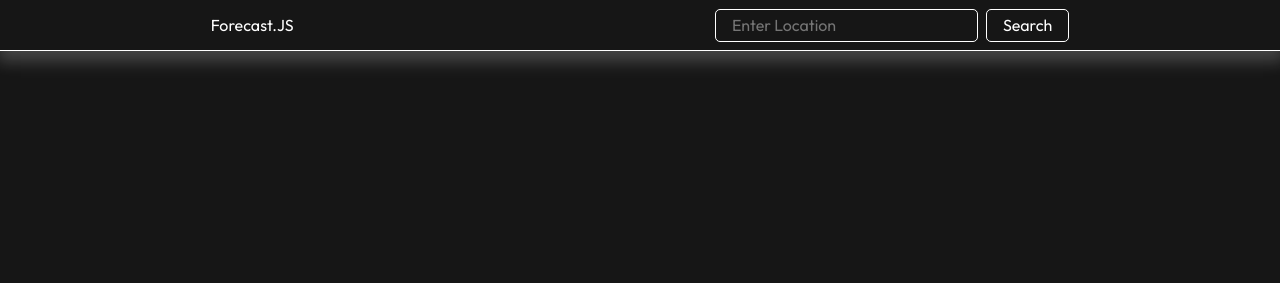
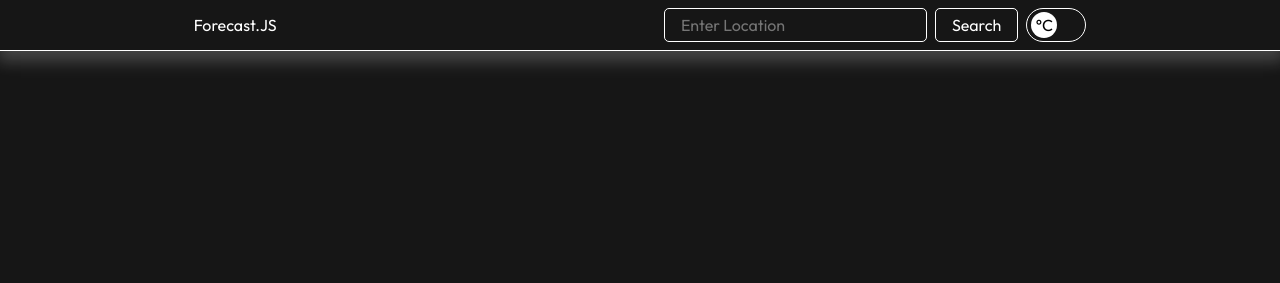
Before and after one commit to KARDT89/WeatherApp, a website built with webpack: page src/template.html in a window 1280 px wide. Shown: the top 283 px of the page. Built offline with nearby package versions, Linux system fonts and the light colour scheme; no server answers.

Commit message:
add: celcius to farenheit slider and logic

```diff
--- a/src/index.js
+++ b/src/index.js
@@ -1,5 +1,6 @@
 import './styles.css';
 import './uiController.js';
+import "./switch.css"
 
 document.addEventListener('DOMContentLoaded', () => {
 	const content = document.getElementById('content');
@@ -16,4 +17,5 @@ document.addEventListener('DOMContentLoaded', () => {
 `;
 
 	content.appendChild(welcome);
+
 });
--- a/src/styles.css
+++ b/src/styles.css
@@ -161,3 +161,8 @@ header {
 	border: 1px solid white;
 	border-radius: 5px;
 }
+
+.right-nav{
+	display: flex;
+	gap: 0.5rem;
+}
--- /dev/null
+++ b/src/switch.css
@@ -0,0 +1,72 @@
+.switch {
+  position: relative;
+  display: inline-block;
+  width: 60px;
+  height: 34px;
+}
+
+/* Hide default HTML checkbox */
+.switch input {
+  opacity: 0;
+  width: 0;
+  height: 0;
+}
+
+/* The slider */
+.slider {
+  position: absolute;
+  cursor: pointer;
+  top: 0;
+  left: 0;
+  right: 0;
+  bottom: 0;
+  background-color: var(--background);
+  border: 1px solid white;
+  -webkit-transition: .4s;
+  transition: .4s;
+}
+
+.slider:before {
+  position: absolute;
+  height: 26px;
+  width: 26px;
+  left: 4px;
+  bottom: 3px;
+  background-color: white;
+  transition: .4s;
+
+  content: "°C";
+  color: black;
+
+  display: flex;
+  align-items: center;
+  justify-content: center;
+}
+
+
+input:checked + .slider {
+  background-color: var(--background);
+}
+
+input:checked + .slider:before {
+  content: "°F";
+}
+
+input:focus + .slider {
+  box-shadow: 0 0 1px var(--background);
+}
+
+input:checked + .slider:before {
+  -webkit-transform: translateX(26px);
+  -ms-transform: translateX(26px);
+  transform: translateX(26px);
+}
+
+/* Rounded sliders */
+.slider.round {
+  border-radius: 34px;
+}
+
+.slider.round:before {
+  border-radius: 50%;
+}
--- a/src/template.html
+++ b/src/template.html
@@ -8,10 +8,18 @@
 	<body>
 		<header>
 			<p id="app-name">Forecast.JS</p>
-			<form id="weather-form">
-				<input type="text" placeholder="Enter Location" name="location" />
-				<button type="submit">Search</button>
-			</form>
+			<div class="right-nav">
+				<form id="weather-form">
+					<input type="text" placeholder="Enter Location" name="location" />
+					<button type="submit">Search</button>
+				</form>
+				<div id="switch">
+					<label class="switch">
+					<input type="checkbox" id="unit" name="unit">
+					<span class="slider round"></span>
+				</label>
+				</div>
+			</div>
 		</header>
 		<div id="content"></div>
 	</body>
--- a/src/uiController.js
+++ b/src/uiController.js
@@ -11,6 +11,8 @@ form.addEventListener('submit', async e => {
 	showWeather(forecastArray);
 	console.log(forecastArray);
 });
+
+let currentTempinCelcius = [];
 
 async function showWeather(forecastArray) {
 	const content = document.getElementById('content');
@@ -42,7 +44,23 @@ async function showWeather(forecastArray) {
 		card.innerHTML = '';
 
 		const h1 = document.createElement('h1');
-		h1.textContent = `${day.temperature}°C`;
+		// document.getElementById("unit").checked = false
+		if (document.getElementById('unit').checked === false) {
+			h1.textContent = `${day.temperature}°C`;
+		} else {
+			let fahrenheit = (day.temperature * 9) / 5 + 32;
+			h1.textContent = `${fahrenheit}°F`;
+		}
+		document.getElementById('unit').addEventListener('change', function () {
+			if (!this.checked) {
+				h1.textContent = `${day.temperature}°C`;
+			} else {
+				let fahrenheit = (day.temperature * 9) / 5 + 32;
+				h1.textContent = `${fahrenheit}°F`;
+			}
+		});
+
+		currentTempinCelcius.push(day.temperature);
 
 		const description = document.createElement('p');
 		description.textContent = day.description;
@@ -83,6 +101,7 @@ async function showWeather(forecastArray) {
 	content.appendChild(gif);
 
 	renderCard(currentIndex);
+	console.log(currentTempinCelcius);
 }
 
 // async function showWeather(forecastArray) {
--- a/src/weatherAPI.js
+++ b/src/weatherAPI.js
@@ -1,7 +1,14 @@
 const GIPHY = process.env.GIPHY_API_KEY;
 
+const currentUnitForm = document.getElementById('switch');
+currentUnitForm.addEventListener('submit', e => {
+	e.preventDefault();
+	const checkbox = e.target['unit'].checked;
+	console.log(checkbox);
+});
+
 export async function weatherSearch(location) {
-	const url = `https://weather.visualcrossing.com/VisualCrossingWebServices/rest/services/timeline/${location}?key=${process.env.WEATHER_API_KEY}`;
+	const url = `https://weather.visualcrossing.com/VisualCrossingWebServices/rest/services/timeline/${location}?key=${process.env.WEATHER_API_KEY}&unitGroup=uk`;
 	try {
 		const response = await fetch(url);
 		if (!response.ok) {
```
Lines whose indentation alone changed are shown as unchanged.
